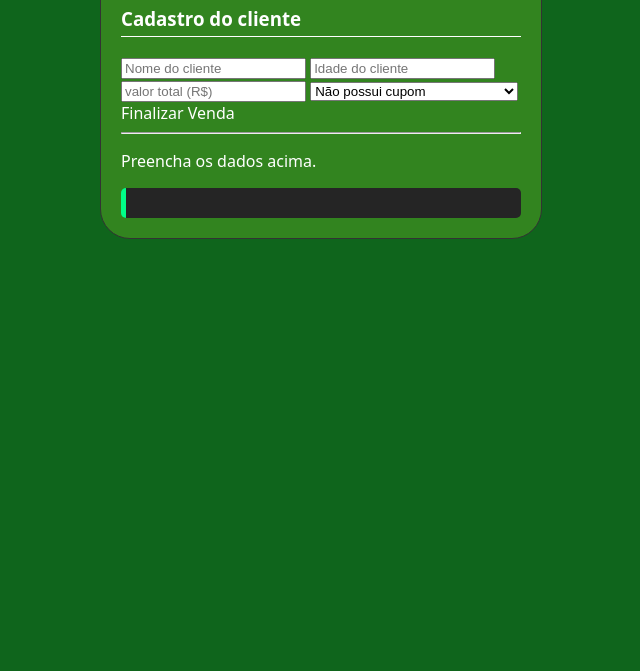
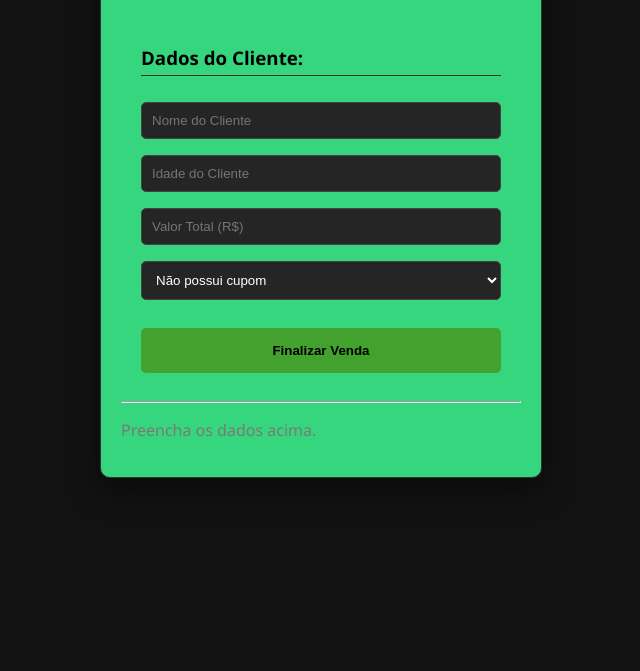
Before and after one commit to henrico0souza/frontend_SESI, a plain HTML site: page index.html in a window 1280 px wide. Shown: the part 129-800 px from the top of the page, without its empty margins (319-959 px from the left). Drawn offline with Linux system fonts and the light colour scheme.

Commit message:
continuação do site

```diff
--- a/index.html
+++ b/index.html
@@ -1,40 +1,38 @@
 <!DOCTYPE html>
-<html lang="pt-br">
+<html lang="pt=br">
 <head>
     <meta charset="UTF-8">
     <meta name="viewport" content="width=device-width, initial-scale=1.0">
-    <title>STARBUCKS</title>
+    <title>TechStore</title>
     <link rel="stylesheet" href="style.css">
 </head>
 <body>
     <div class="container">
-        <h1>STARBUCKS</h1>
+        <h1>TechStore</h1>
 
         <section class="formulario">
-             <h3>Cadastro do cliente</h3>
-             <input type="text" id="inputNome" placeholder="Nome do cliente">
-             <input type="number" id="inputIdade" placeholder="Idade do cliente">
-             <input type="number" id="inputValor" placeholder="valor total (R$)">
+            <h3>Dados do Cliente: </h3>
+            <input type="text" id="inputNome" placeholder="Nome do Cliente">
+            <input type="number" id="inputIdade" placeholder="Idade do Cliente">
+            <input type="number" id="inputValor" placeholder="Valor Total (R$)">
 
-             <select name="inputCupom">
+            <select id="inputCupom">
                 <option value="false">Não possui cupom</option>
-                <option value="true">Possui cupom (15% de cupom)</option>
-                </select>
+                <option value="true">Possui cupom (15% OFF)</option>
+            </select>
 
-                <buton onclick="executarSistema()">Finalizar Venda</buton>
+            <button onclick="executarSistema()">Finalizar Venda</button>
         </section>
 
         <hr>
 
-        <section id="feedbak">
+        <section id="feedback">
             <p id="mensagem-autorizacao">Preencha os dados acima.</p>
-            <ul id="lista-stoque"></ul>
-            <div id="relatorio-final" class="card" style="display: nome;">
+            <ul id="lista-estoque"></ul>
+            <div id="relatorio-final" class="card" style="display: none;">
             </div>
         </section>
-
-    </div>
-
-    <script src="sript.js"></script>
+    <div>
+    <script src="script.js"></script>
 </body>
 </html>
--- a/style.css
+++ b/style.css
@@ -1,7 +1,7 @@
 body {
-    background-color: #0f651c;
-    color: #ffffff;
-    font-family: 'system-ui' , sans-serif;
+    background-color: #121212;
+    color: #7c7979;
+    font-family: 'Segoe UI', sans-serif;
     display: flex;
     justify-content: center;
     padding: 20px;
@@ -9,43 +9,69 @@ body {
 
 .container {
     width: 400px;
-    background-color:#32841f;
+    background-color: #35d67d;
     padding: 20px;
-    border-radius: 30px;
+    border-radius: 10px;
     border: 1px solid #333;
-    box-shadow: 0 10 px 30 px rgba(0,0,0,0.5);
+    box-shadow: 0 10px 30px rgba(0,0,0,0.5);
 }
 
 h1{
-    color: #ffffff;
-    text-aling: center;
+    color: #0004ff;
+    text-align: center;
 }
 
 h3{
-    color: #ffffff;
-    border-bottom: 1px solid #ffffff;
+    color: #000000;
+    border-bottom: 1px solid #333;
     padding-bottom: 5px;
 }
 
-.card {
+.card{
     background: #252525;
     padding: 15px;
     border-radius: 5px;
     border-left: 5px solid #00ff88;
 }
 
-button {
+button{
     width: 100%;
     padding: 15px;
     margin-top: 20px;
-    background-color: #00ff88;
-    border: nome;
+    background-color: #43a12e;
+    border: none;
     border-radius: 5px;
     font-weight: bold;
     cursor: pointer;
     transition: 0.3s;
 }
 
-buton:hover {
-    background-color: #00ff88;
+.formulario{
+    justify-content: center;
+    padding: 20px;
 }
+
+button:hover{
+    background-color: #7fcc19;
+}
+
+ul {
+    list-style: nome;
+    padding: 0;
+}
+
+li {
+    padding: 5px 0;
+    color: #ccc;
+}
+
+input, select {
+    width: 100%;
+    padding: 10px;
+    margin: 8px 0;
+    border-radius: 5px;
+    border: 1px solid #444;
+    background-color: #252525;
+    color: white;
+    box-sizing: border-box;
+}
```
